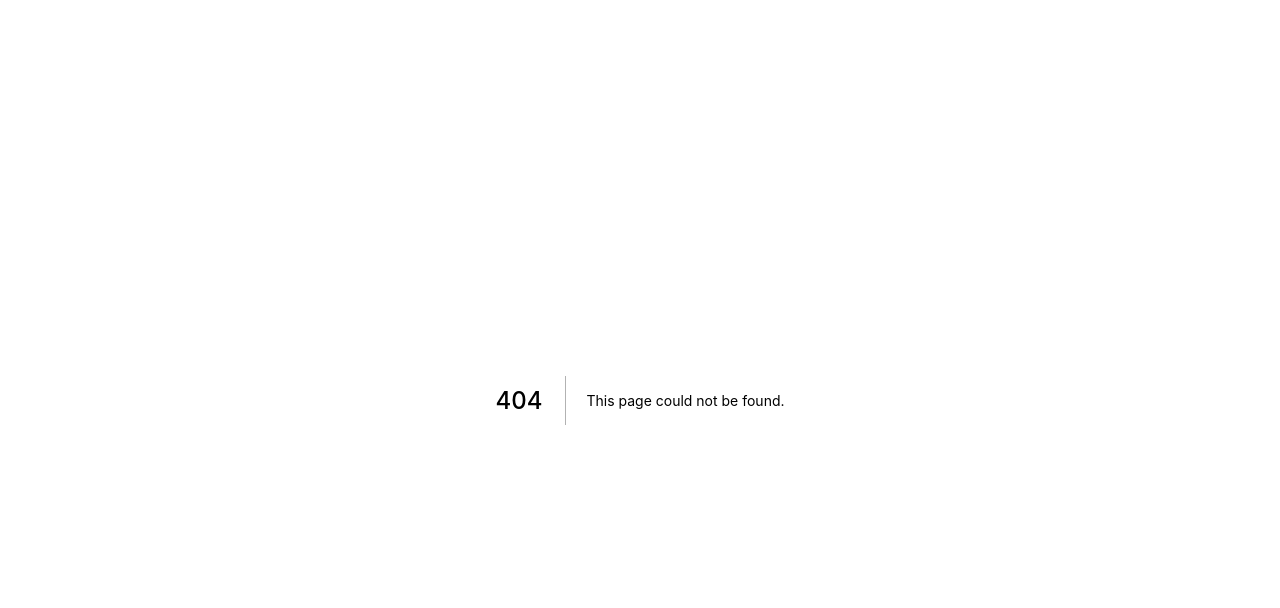
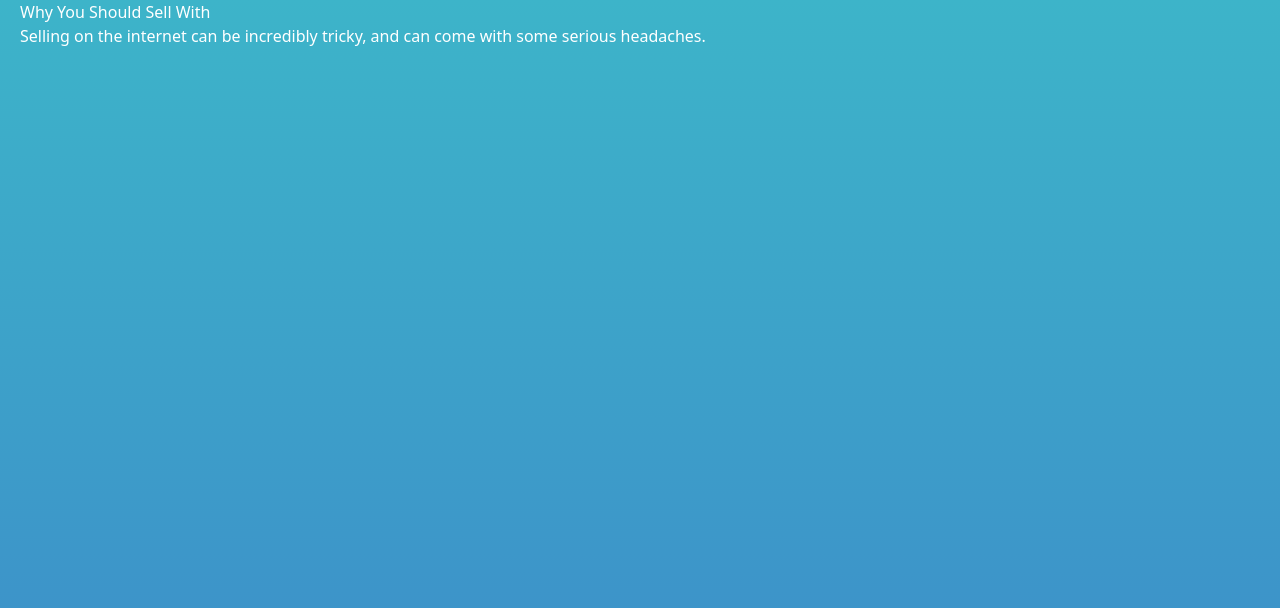
Before and after one commit to franklyg/offer-bucket, a Next.js app: page /blog in a window 1280 px wide. Before the commit this address had no page. Shown: the top 608 px of the page. Built offline with nearby package versions, Linux system fonts and the light colour scheme.

Commit message:
udpated index

```diff
--- /dev/null
+++ b/pages/blog/index.js
@@ -0,0 +1,32 @@
+import Container from '../../components/container'
+import HeroPost from '../../components/hero-post'
+import Layout from '../../components/layout'
+import Head from 'next/head'
+
+export default function Index() {
+  return (
+    <div className="cbu-parent">
+      <>
+        <Layout>
+          <Container>
+            <section className="shopify-post">
+              <div></div>
+              <h1>Why You Should Sell With </h1>
+              <p>Selling on the internet can be incredibly tricky, and can come with some serious headaches. </p>
+              <a href="">
+                <img />
+              </a>
+            </section>
+          </Container>
+        </Layout>
+      </>
+    </div>
+  )
+}
+
+// export async function getStaticProps({ preview = false, previewData }) {
+//   const allPosts = await getAllPostsForHome(previewData)
+//   return {
+//     props: { preview, allPosts },
+//   }
+// }
```
